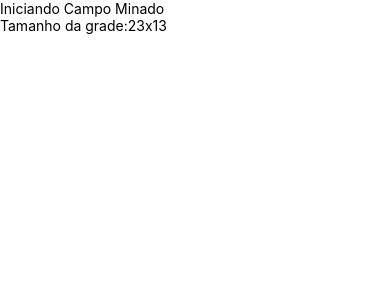
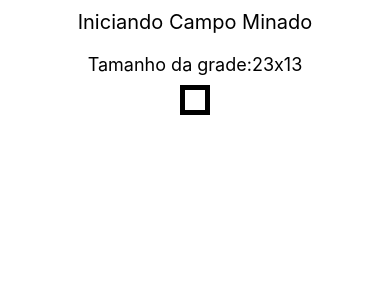
Before and after one commit to rafaelnmelo/minefield, a React Native app: screen / in a window 390 px wide. Shown: the top 300 px of the page. Built offline with nearby package versions, Linux system fonts and the light colour scheme.

Commit message:
Criando o componente Field

```diff
--- a/App.js
+++ b/App.js
@@ -1,41 +1,40 @@
 import React, { Component } from 'react'
-import {
-  SafeAreaView,
-  StyleSheet,
-  Text,
-  Platform
-} from 'react-native'
+import { SafeAreaView, StyleSheet, Text } from 'react-native'
 import params from './src/params'
+import Field from './src/components/Field'
 
 export default class App extends Component {
   render() {
     return (
-      <SafeAreaView>
-        <Text>Iniciando Campo Minado</Text>
-        <Text>
+      <SafeAreaView style={styles.container}>
+        <Text style={styles.welcome}>
+          Iniciando Campo Minado
+        </Text>
+        <Text style={styles.instructions}>
           Tamanho da grade:
           {params.getRowsAmount()}x{params.getColumnsAmount()}
         </Text>
+        <Field />
       </SafeAreaView>
     )
   }
 }
 
 const styles = StyleSheet.create({
-  sectionContainer: {
-    marginTop: 32,
-    paddingHorizontal: 24,
+  container: {
+    flex: 1,
+    justifyContent: 'top',
+    alignItems: 'center',
+    backgroundColor: '#F%FCFF'
   },
-  sectionTitle: {
-    fontSize: 24,
-    fontWeight: '600',
+  welcome: {
+    fontSize: 20,
+    textAlign: 'center',
+    margin: 10
   },
-  sectionDescription: {
-    marginTop: 8,
+  instructions: {
     fontSize: 18,
-    fontWeight: '400',
-  },
-  highlight: {
-    fontWeight: '700',
-  },
+    textAlign: 'center',
+    margin: 10
+  }
 })
--- /dev/null
+++ b/src/components/Field.js
@@ -0,0 +1,30 @@
+import React from "react"
+import { SafeAreaView, StyleSheet } from "react-native"
+import params from "../params"
+
+export default props => {
+    const styleField = [styles.field]
+
+    if (styleField.lenght === 1) styleField.push(styles.regular)
+
+    return (
+        <SafeAreaView style={styleField} >
+
+        </SafeAreaView>
+    )
+}
+
+const styles = StyleSheet.create({
+    field: {
+        height: params.blockSize,
+        width: params.blockSize,
+        borderWidth: params.borderSize
+    },
+    regular: {
+        backgroundColor: '#999',
+        borderLeftColor: '#CCC',
+        borderTopColor: '#CCC',
+        borderRightolor: '#333',
+        borderBottomColor: '#333'
+    }
+})
```
Also changed, not shown: src/params.js (indentation only).
